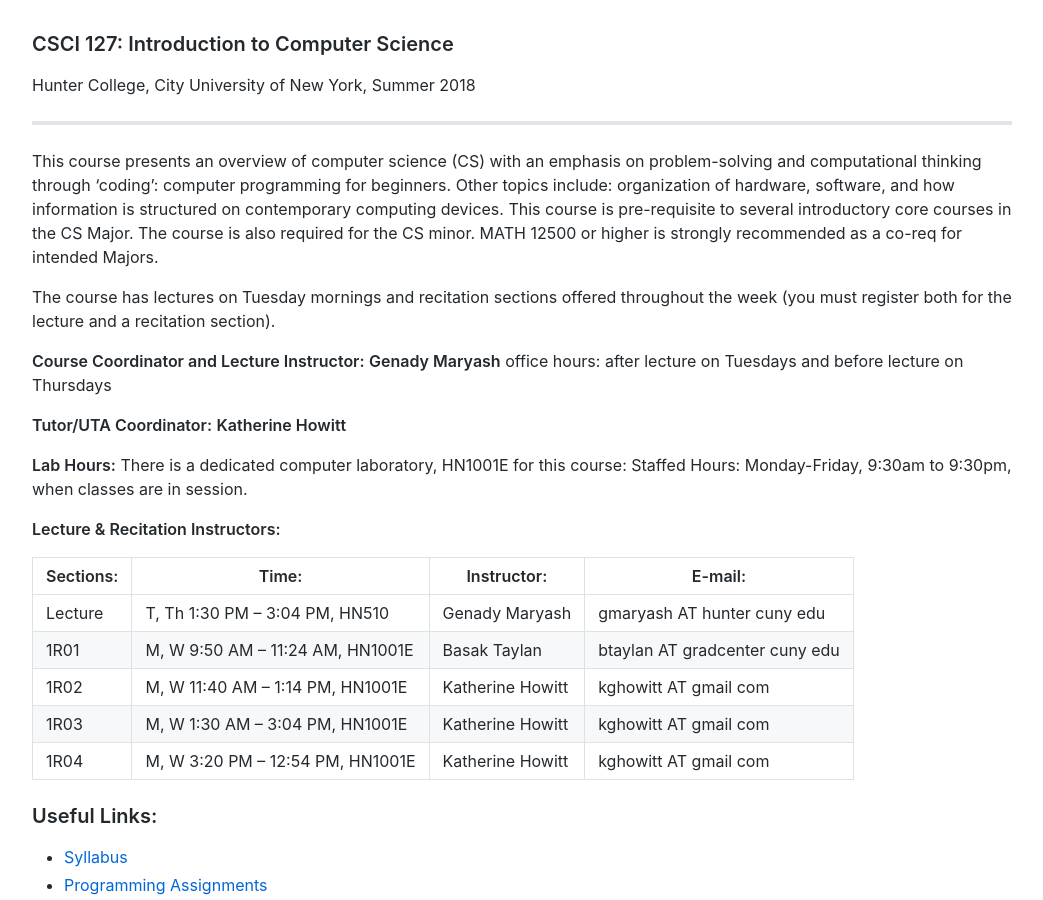
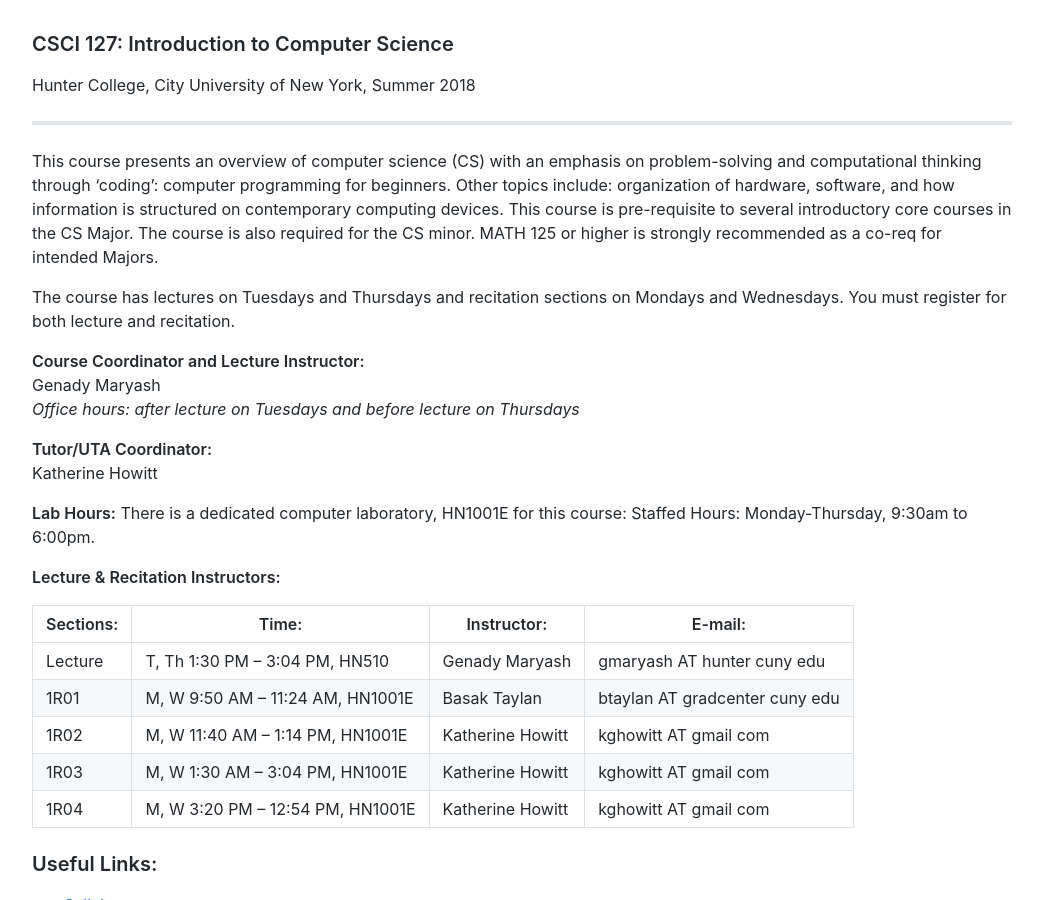
Before and after one commit to maryash/maryash.github.io, a Jekyll site: the page built from summer2018.md, in a window 1280 px wide and 900 px high. Shown: the whole window, without its empty margins (118-1161 px from the left). Built offline with Jekyll 4.4.1, drawn with Linux system fonts in a browser that asks for light colours; comment, search, counter and statistics services are not loaded.

Commit message:
Update summer2018.md

```diff
--- a/summer2018.md
+++ b/summer2018.md
@@ -7,18 +7,19 @@
 
 ---
 
-This course presents an overview of computer science (CS) with an emphasis on problem-solving and computational thinking through 'coding': computer programming for beginners. Other topics include: organization of hardware, software, and how information is structured on contemporary computing devices. This course is pre-requisite to several introductory core courses in the CS Major. The course is also required for the CS minor. MATH 12500 or higher is strongly recommended as a co-req for intended Majors.
+This course presents an overview of computer science (CS) with an emphasis on problem-solving and computational thinking through 'coding': computer programming for beginners. Other topics include: organization of hardware, software, and how information is structured on contemporary computing devices. This course is pre-requisite to several introductory core courses in the CS Major. The course is also required for the CS minor. MATH 125 or higher is strongly recommended as a co-req for intended Majors.
 
-The course has lectures on Tuesday mornings and recitation sections offered throughout the week (you must register both for the lecture and a recitation section).
+The course has lectures on Tuesdays and Thursdays and recitation sections on Mondays and Wednesdays. You must register for both lecture and recitation.
 
 **Course Coordinator and Lecture Instructor:**
-**Genady Maryash** office hours: after lecture on Tuesdays and before lecture on Thursdays
+Genady Maryash
+*Office hours: after lecture on Tuesdays and before lecture on Thursdays*
 
 **Tutor/UTA Coordinator:**
-**Katherine Howitt**
+Katherine Howitt
 
 **Lab Hours:** There is a dedicated computer laboratory, HN1001E for this course:
-Staffed Hours: Monday-Friday, 9:30am to 9:30pm, when classes are in session.
+Staffed Hours: Monday-Thursday, 9:30am to 6:00pm.
 
 **Lecture & Recitation Instructors:**
 
```
